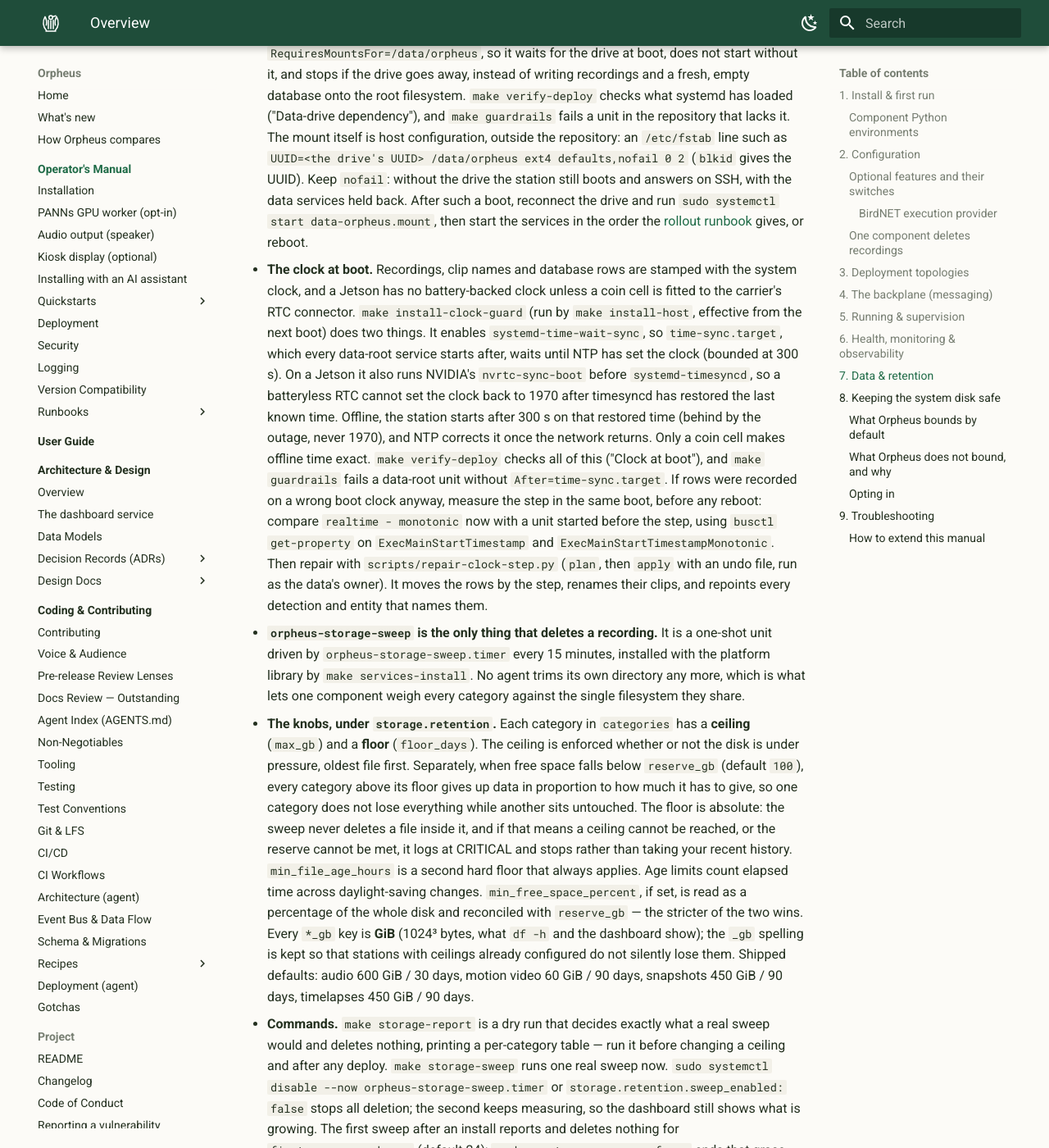
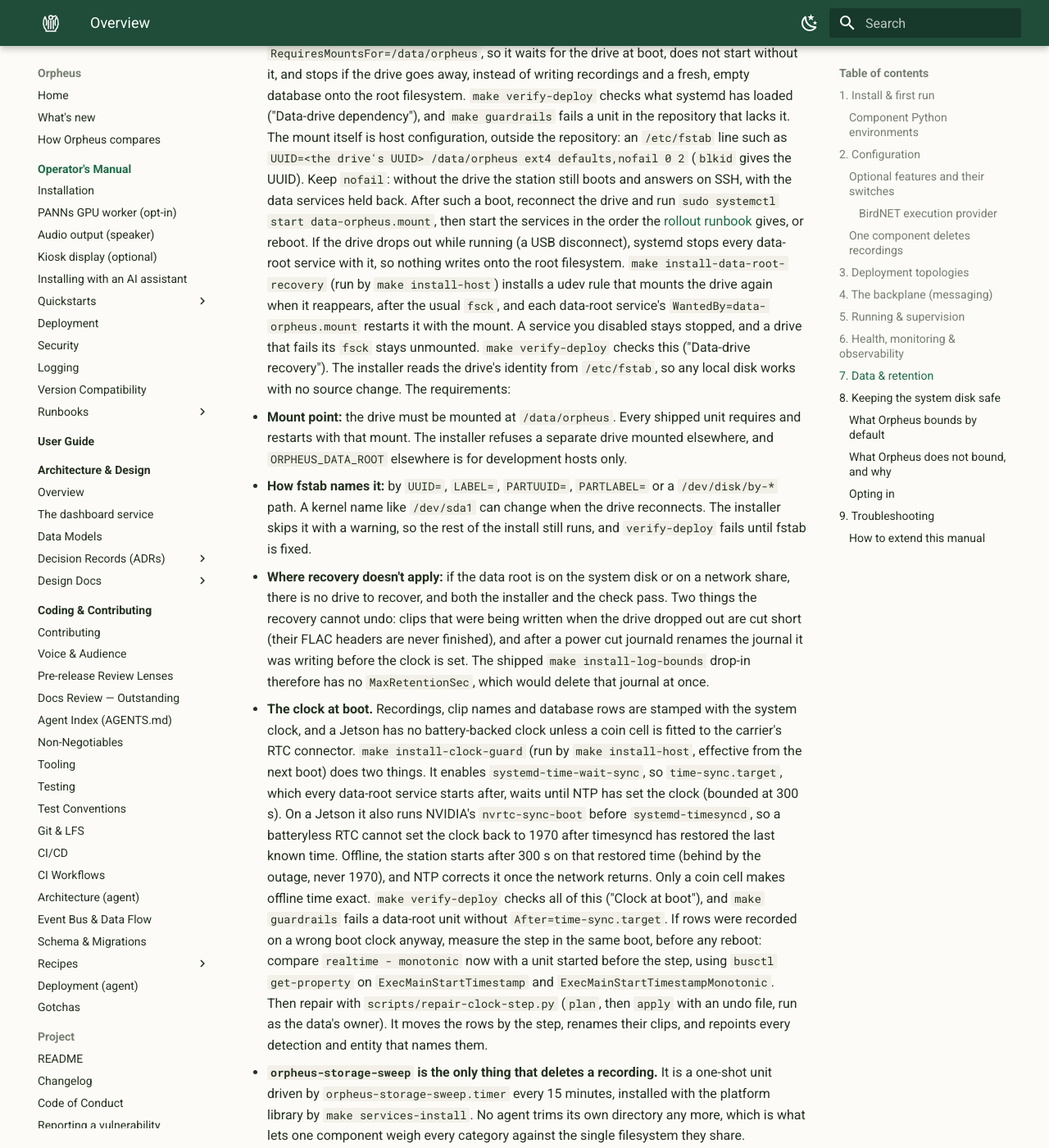
Before and after one commit to scottchronicity/orpheus, an MkDocs documentation site: the page built from docs/operator-manual/index.md, in a window 1280 px wide and 1400 px high, scrolled down 10037 px. Shown: the whole window at 82% size. Built offline with MkDocs 1.6.1 and Material for MkDocs 9.7.7, drawn with Linux system fonts in a browser that asks for light colours.

Commit message:
fix(storage): remount the data drive and restart Orpheus when it reconnects
Every data-root service requires the data mount, so when the drive drops
out systemd stops them all, which is right: they would otherwise write
onto the root filesystem. But nothing brought them back. On jetson1
(2026-11-22) the T7 dropped off USB 110 s after boot, re-enumerated 2 s
later, and the station stayed down (kiosk: "Station unreachable") until
someone noticed. The mount only came back when the storage-sweep timer
happened to pull it in; the services never did.

Two standard pieces close the loop, nothing restarted at install:

- deploy/storage/install-data-root-recovery.sh writes a udev rule that
  starts the mount when the drive, as /etc/fstab names it (UUID=, LABEL=,
  PARTUUID=), appears. fsck runs first, as at boot; a failed check leaves
  it unmounted. A /dev/sdX fstab entry is refused: the name changed on
  jetson1 when the drive reconnected. make install-data-root-recovery,
  also run by make install-host.
- Each data-root service is WantedBy=data-orpheus.mount as well as
  multi-user.target. Its install-service already runs systemctl enable,
  which adds the link on an already-enabled unit; a disabled service stays
  stopped. Checked in the user manager: re-enable adds the new link, a
  service stopped with its required unit comes back when that unit
  starts, a disabled one does not. The sweep is left to its timer.

verify-deploy gains "Data-drive recovery" (scripts/verify-data-root-recovery.sh,
red on a host without the rule or the links), make guardrails fails a
data-root unit without the WantedBy, and 13 bats tests cover the installer
and the check. Operator manual updated.

Folds in:
- fix(storage): make data-drive recovery consistent on every supported host

```diff
--- a/docs/operator-manual/index.md
+++ b/docs/operator-manual/index.md
@@ -327,6 +327,31 @@ the video’s time window, including when the window crosses midnight.
   reconnect the drive and run `sudo systemctl start data-orpheus.mount`, then start
   the services in the order the [rollout runbook](../runbooks/jetson-rollout.md)
   gives, or reboot.
+  If the drive drops out while running (a USB disconnect), systemd stops every
+  data-root service with it, so nothing writes onto the root filesystem.
+  `make install-data-root-recovery` (run by `make install-host`) installs a udev
+  rule that mounts the drive again when it reappears, after the usual `fsck`,
+  and each data-root service's `WantedBy=data-orpheus.mount` restarts it with
+  the mount. A service you disabled stays stopped, and a drive that fails its
+  `fsck` stays unmounted. `make verify-deploy` checks this ("Data-drive
+  recovery"). The installer reads the drive's identity from `/etc/fstab`, so
+  any local disk works with no source change. The requirements:
+  - **Mount point:** the drive must be mounted at `/data/orpheus`. Every
+    shipped unit requires and restarts with that mount. The installer refuses
+    a separate drive mounted elsewhere, and `ORPHEUS_DATA_ROOT` elsewhere is
+    for development hosts only.
+  - **How fstab names it:** by `UUID=`, `LABEL=`, `PARTUUID=`, `PARTLABEL=`
+    or a `/dev/disk/by-*` path. A kernel name like `/dev/sda1` can change when
+    the drive reconnects. The installer skips it with a warning, so the rest of
+    the install still runs, and `verify-deploy` fails until fstab is fixed.
+  - **Where recovery doesn't apply:** if the data root is on the system disk
+    or on a network share, there is no drive to recover, and both the installer
+    and the check pass.
+  Two things the recovery cannot undo: clips that were being written when the
+  drive dropped out are cut short (their FLAC headers are never finished), and
+  after a power cut journald renames the journal it was writing before the clock
+  is set. The shipped `make install-log-bounds` drop-in therefore has no
+  `MaxRetentionSec`, which would delete that journal at once.
 - **The clock at boot.** Recordings, clip names and database rows are stamped
   with the system clock, and a Jetson has no battery-backed clock unless a coin
   cell is fitted to the carrier's RTC connector. `make install-clock-guard`
```
Also changed, not shown: 17 other files.
